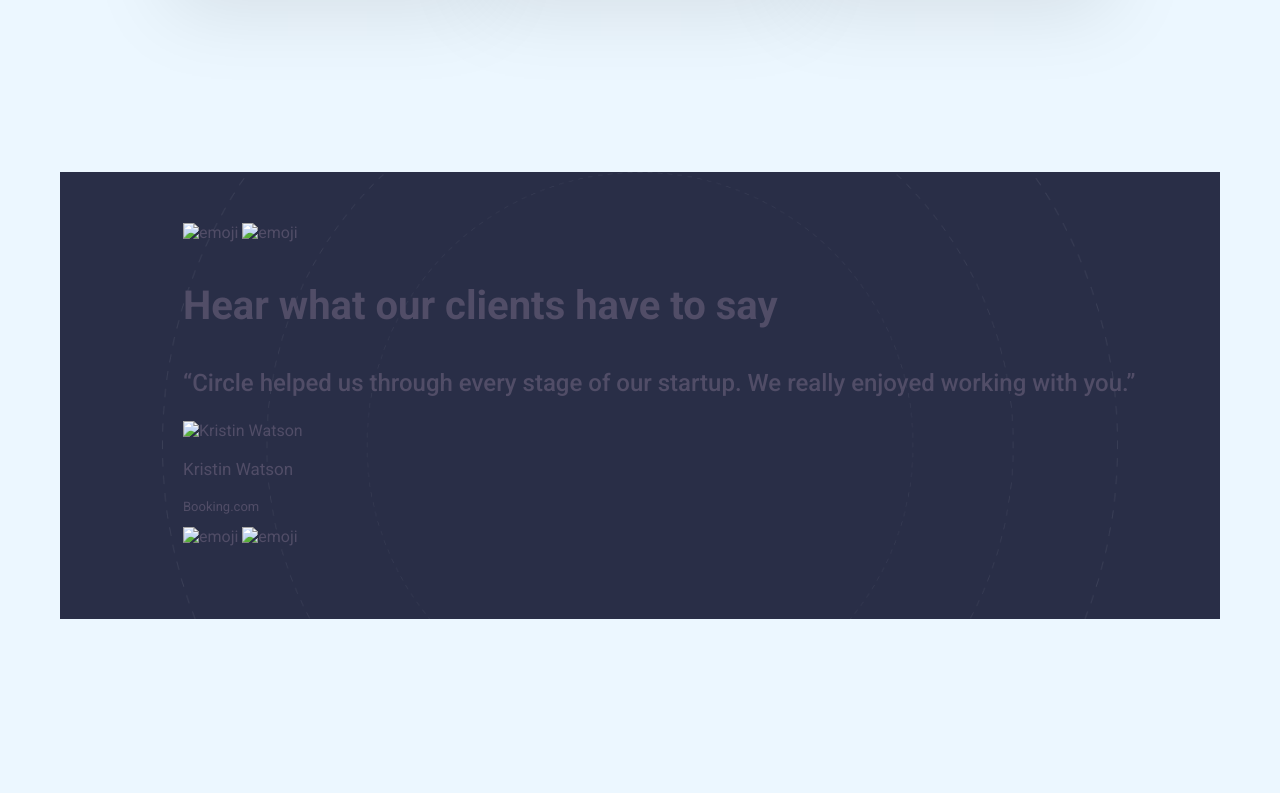
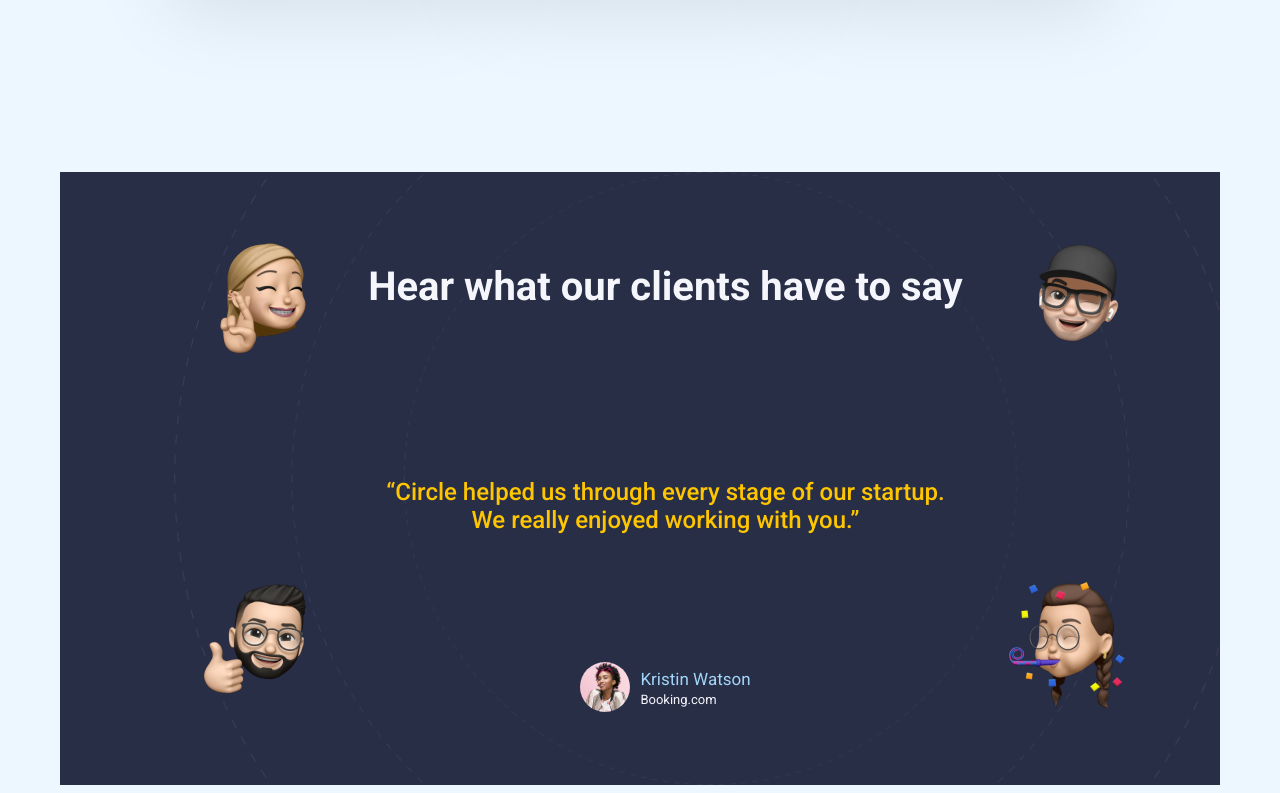
Before and after one commit to marias16/iron-mid-project, a plain HTML site: page index.html in a window 1280 px wide. Shown: the part 1659-2452 px from the top of the page. Before the commit the page ends 2286 px from the top, so only its background shows below. Drawn offline with Linux system fonts and the light colour scheme.

Commit message:
testimonials first aproximation

```diff
--- a/index.html
+++ b/index.html
@@ -78,21 +78,23 @@
 
         <section class="testimonials">
             <article class="testimonialsEmojis">
-                <img class="testimoialsEmoji" src="" alt="emoji">
-                <img class="testimoialsEmoji" src="" alt="emoji">
+                <img class="testimonialsEmoji" src="img/testimonial-section/memoji-1.png" alt="emoji">
+                <img class="testimonialsEmoji" src="img/testimonial-section/memoji-3.png" alt="emoji">
             </article>
-            <div>
+            <div class="testimonialsDescription">
                 <h3>Hear what our clients have to say </h3>
                 <p class="bodyMedium">“Circle helped us through every stage of our startup. We really enjoyed working with you.”</p>
                 <div class="testimonialsClient">
-                    <img src="" alt="Kristin Watson">
-                    <p class="htextRegular">Kristin Watson</p>
-                    <p class="captionTwo">Booking.com</p>
+                    <img src="img/testimonial-section/profile.png" alt="Kristin Watson">
+                    <div>
+                        <p class="htextRegular">Kristin Watson</p>
+                        <p class="captionTwo">Booking.com</p>
+                    </div>
                 </div>
             </div>
             <article class="testimonialsEmojis">
-                <img class="testimoialsEmoji" src="" alt="emoji">
-                <img class="testimoialsEmoji" src="" alt="emoji">
+                <img class="testimonialsEmoji" src="img/testimonial-section/memoji-2.png" alt="emoji">
+                <img class="testimonialsEmoji" src="img/testimonial-section/memoji-4.png" alt="emoji">
             </article>
         </section>
     </body>
--- a/style.css
+++ b/style.css
@@ -113,4 +113,60 @@ nav {
     background-size: cover;
     padding: 51px 72px 73px 123px;
     margin-top: 200px;
+    display: flex;
+    justify-content: space-between;
 }
+
+.testimonialsEmojis {
+    display: flex;
+    flex-direction: column;
+    justify-content: space-between;
+}
+
+.testimonialsEmoji {
+    width: 150px;
+}
+
+.testimonialsDescription {
+    align-items: center;
+    text-align: center;
+    display: flex;
+    flex-direction: column;
+    gap: 104px;
+}
+
+.testimonialsDescription h3 {
+    color: #F4F6FC;
+}
+
+.testimonialsDescription .bodyMedium {
+    color: #FFC600;
+    width: 596px;
+}
+
+.testimonialsClient {
+    display: flex;
+    align-items: center;
+    gap:10px;
+}
+
+.testimonialsClient div {
+    text-align: left;
+}
+
+.testimonialsClient p {
+    margin: 0;
+    color: #F4F6FC;
+}
+
+.testimonialsClient p:first-of-type {
+    color: #A2D6F9;
+}
+
+
+.testimonialsClient img {
+    width:50px;
+    height: 50px;
+    object-fit: cover;
+    border-radius:100%;
+}
```
